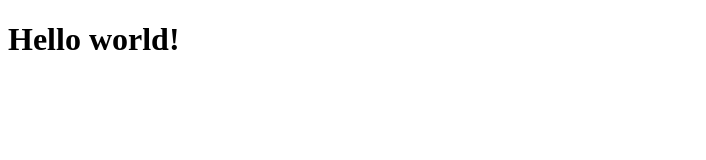
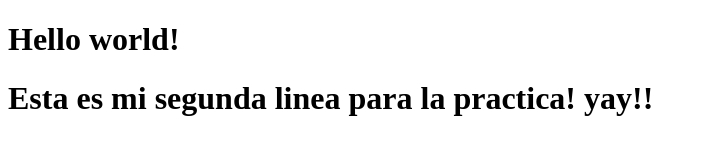
Before and after one commit to Alejandrojunio29/miPrimerGitHub, a plain HTML site: page index.html in a window 1280 px wide. Shown: the whole page, without its empty margins (0-706 px from the left). Drawn offline with Linux system fonts and the light colour scheme.

Commit message:
Se agrego una segunda linea de texto

```diff
--- a/index.html
+++ b/index.html
@@ -8,7 +8,7 @@
 </head>
 <body>
     <h1>Hello world!</h1>
-
+    <h1>Esta es mi segunda linea para la practica! yay!!</h1>
 
 
 </body>
```
